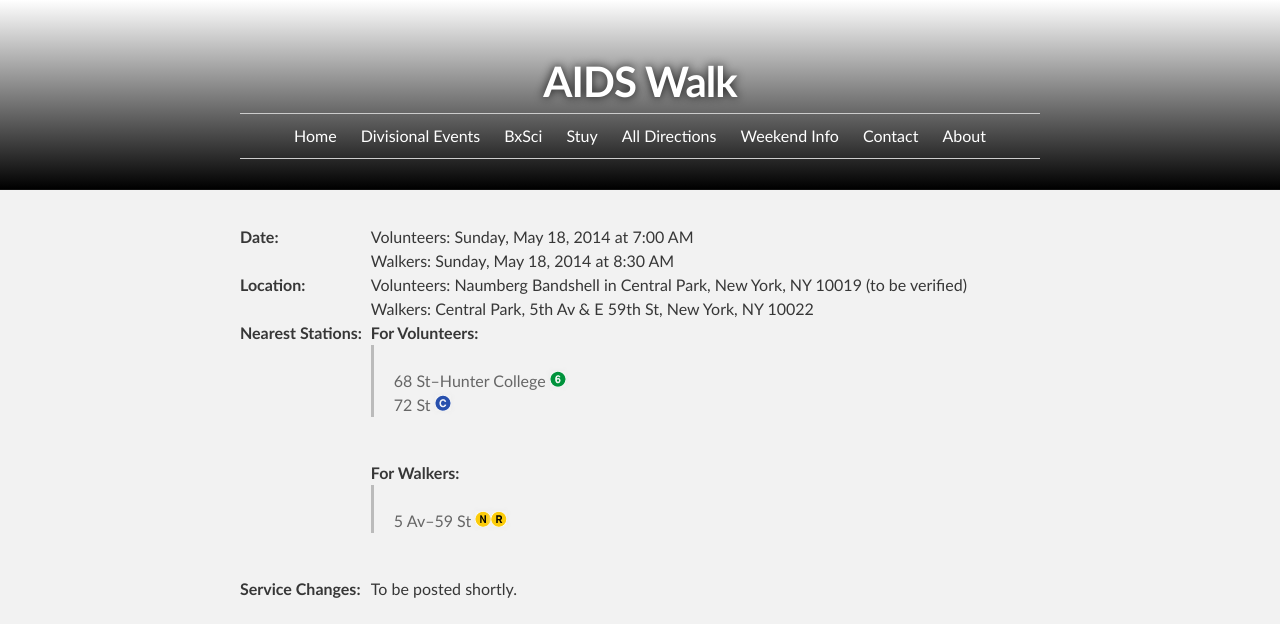
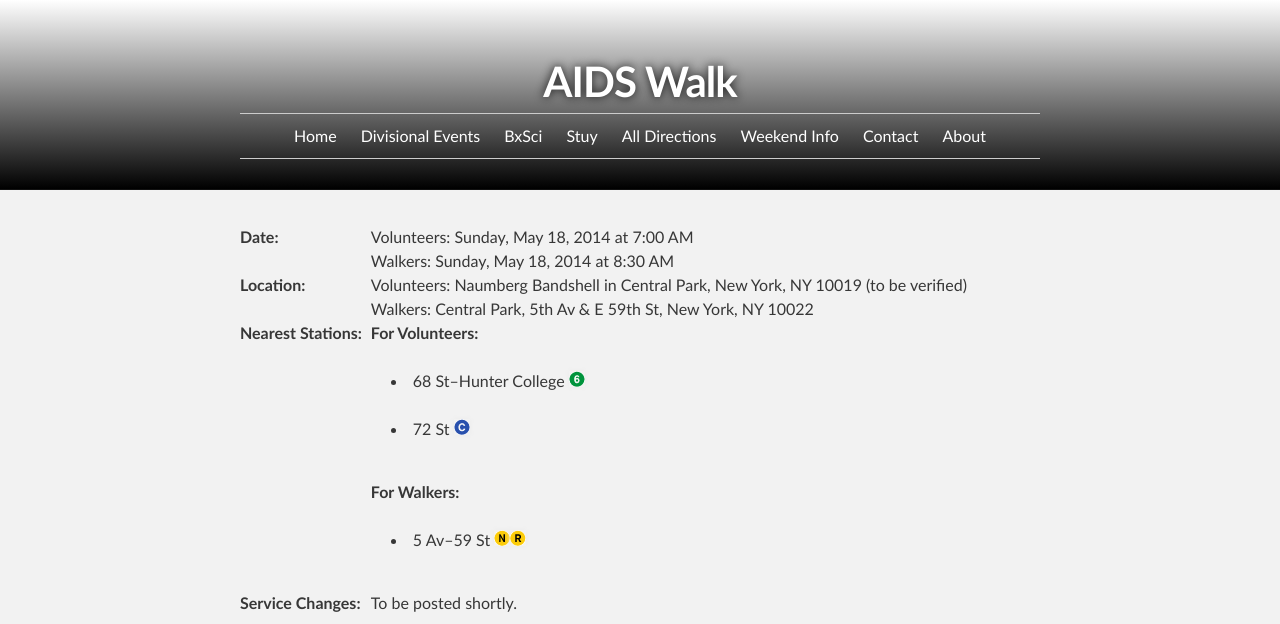
Before and after one commit to d11directions/d11directions.github.io, a Jekyll site: the page built from _posts/2014-05-18-AIDS_Walk.html, in a window 1280 px wide. Shown: the top 624 px of the page. Built offline with Jekyll 4.4.1, drawn with Linux system fonts in a browser that asks for light colours.

Commit message:
Update AIDS Walk

```diff
--- a/_posts/2014-05-18-AIDS_Walk.html
+++ b/_posts/2014-05-18-AIDS_Walk.html
@@ -10,11 +10,11 @@ locations:
     - Volunteers&#58; Naumberg Bandshell in Central Park, New York, NY 10019 (to be verified)
     - Walkers&#58; Central Park, 5th Av &amp; E 59th St, New York, NY 10022
 nearest-stations:
-    - <strong>For Volunteers:</strong><blockquote>
-    - 68 St&ndash;Hunter College <img src="/img/6.png" alt="(6)">
-    - 72 St <img src="/img/C.png" alt="(C)"></blockquote>
-    - <strong>For Walkers:</strong><blockquote>
-    - 5 Av&ndash;59 St <img src="/img/N.png" alt="(N)"><img src="/img/R.png" alt="(R)"></blockquote>
+    - <strong>For Volunteers:</strong><ul type="none">
+    - <li>68 St&ndash;Hunter College <img src="/img/6.png" alt="(6)"></li>
+    - <li>72 St <img src="/img/C.png" alt="(C)"></li></ul>
+    - <strong>For Walkers:</strong><ul type="none">
+    - <li>5 Av&ndash;59 St <img src="/img/N.png" alt="(N)"><img src="/img/R.png" alt="(R)"></li></ul>
 changes-brief:
     - To be posted shortly.
 changes-ext: http://travel.mtanyct.info/serviceadvisory/routeStatusResult.aspx?tag=ALL&date=05/18/2014&time=&method=getstatus4
```
